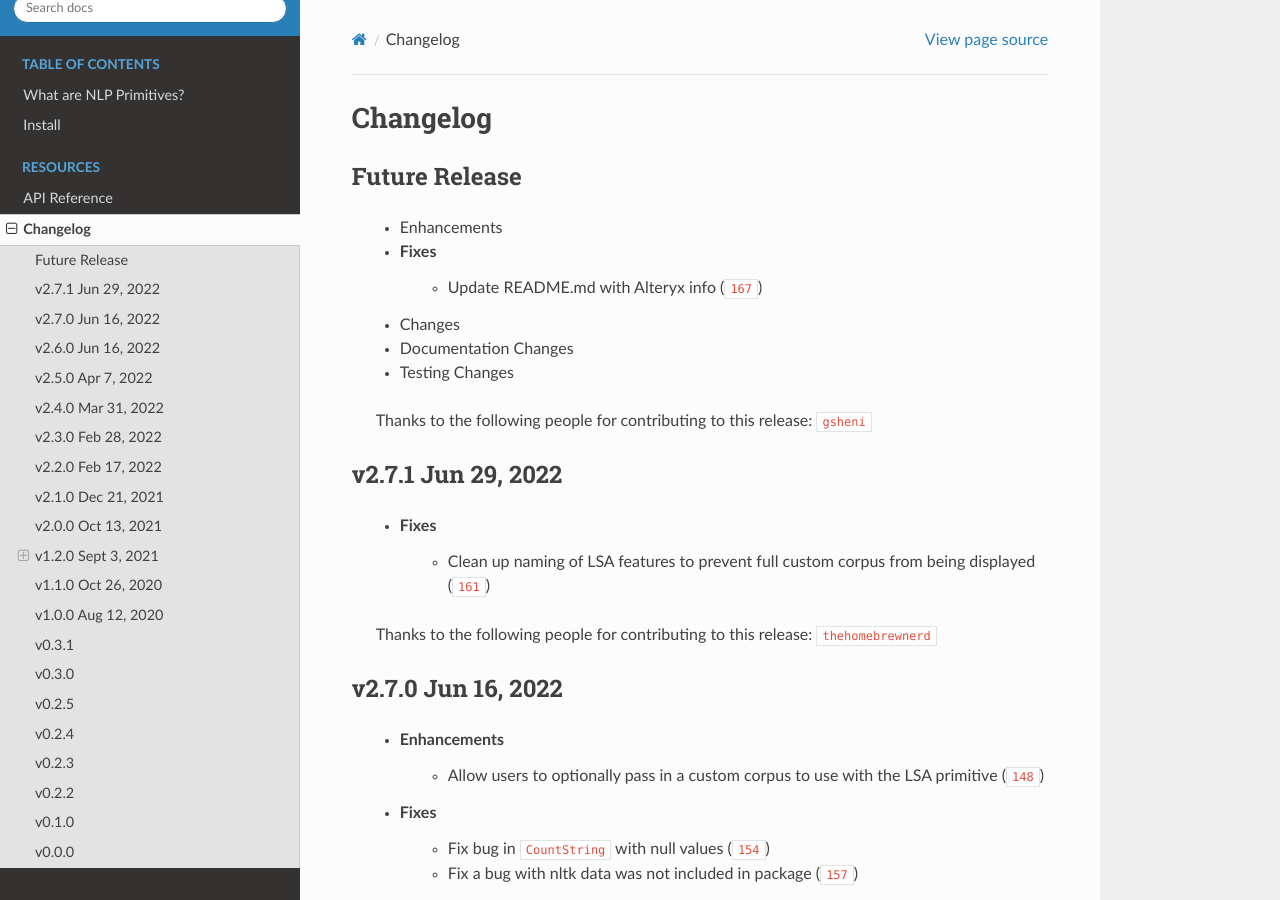
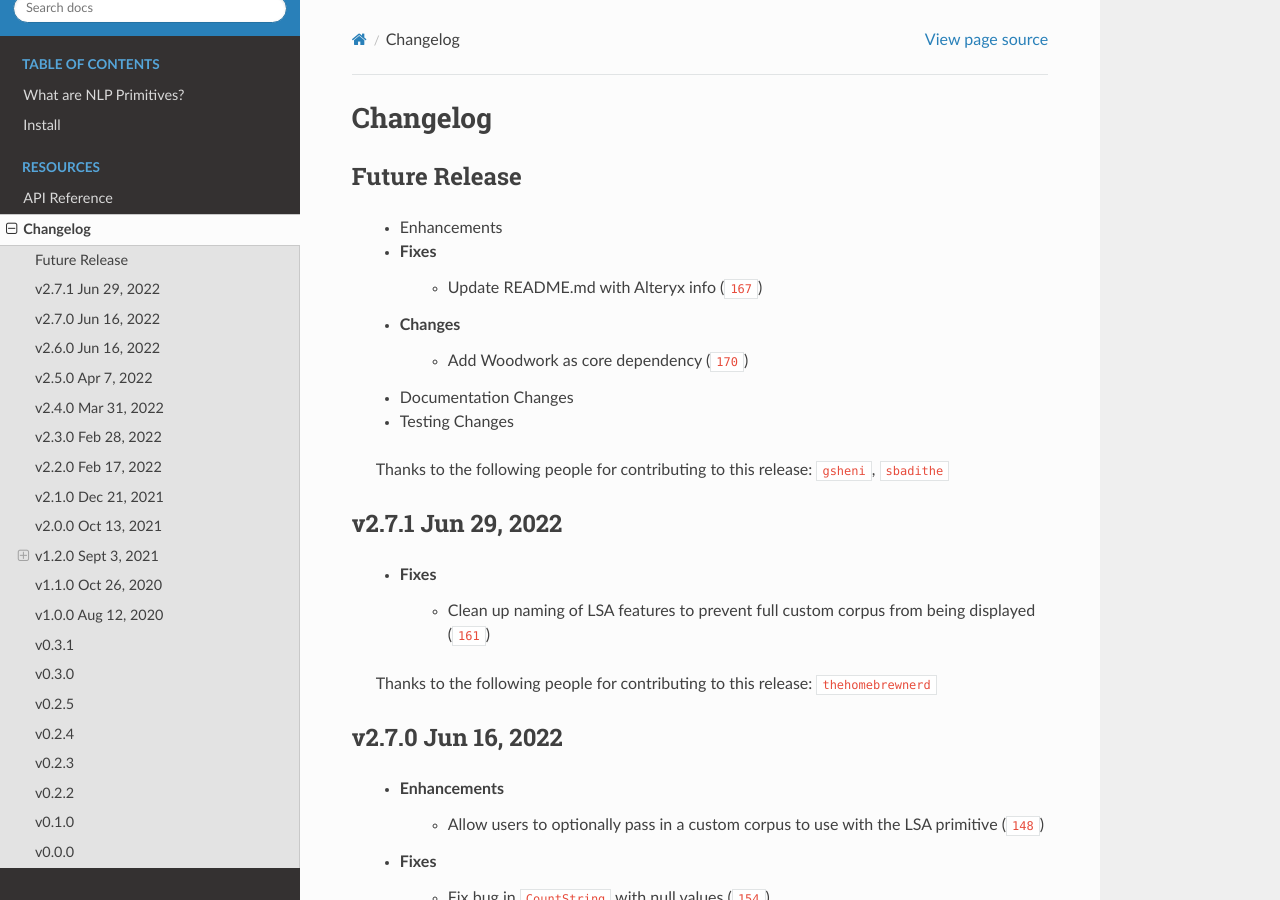
Before and after one commit to alteryx/nlp_primitives, a Sphinx documentation site: the page built from docs/source/changelog.rst, in a window 1280 px wide and 900 px high. Built offline with Sphinx 7.4.7 and the Read the Docs theme 2.0.0, drawn with Linux system fonts in a browser that asks for light colours; cross-references to code outside the pages are shown as plain code.

Commit message:
changelog update

```diff
--- a/docs/source/changelog.rst
+++ b/docs/source/changelog.rst
@@ -8,11 +8,12 @@ Future Release
     * Fixes
         * Update README.md with Alteryx info (:pr:`167`)
     * Changes
+        * Add Woodwork as core dependency (:pr:`170`)
     * Documentation Changes
     * Testing Changes
 
     Thanks to the following people for contributing to this release:
-    :user:`gsheni`
+    :user:`gsheni`, :user:`sbadithe`
 
 v2.7.1 Jun 29, 2022
 ===================
```
